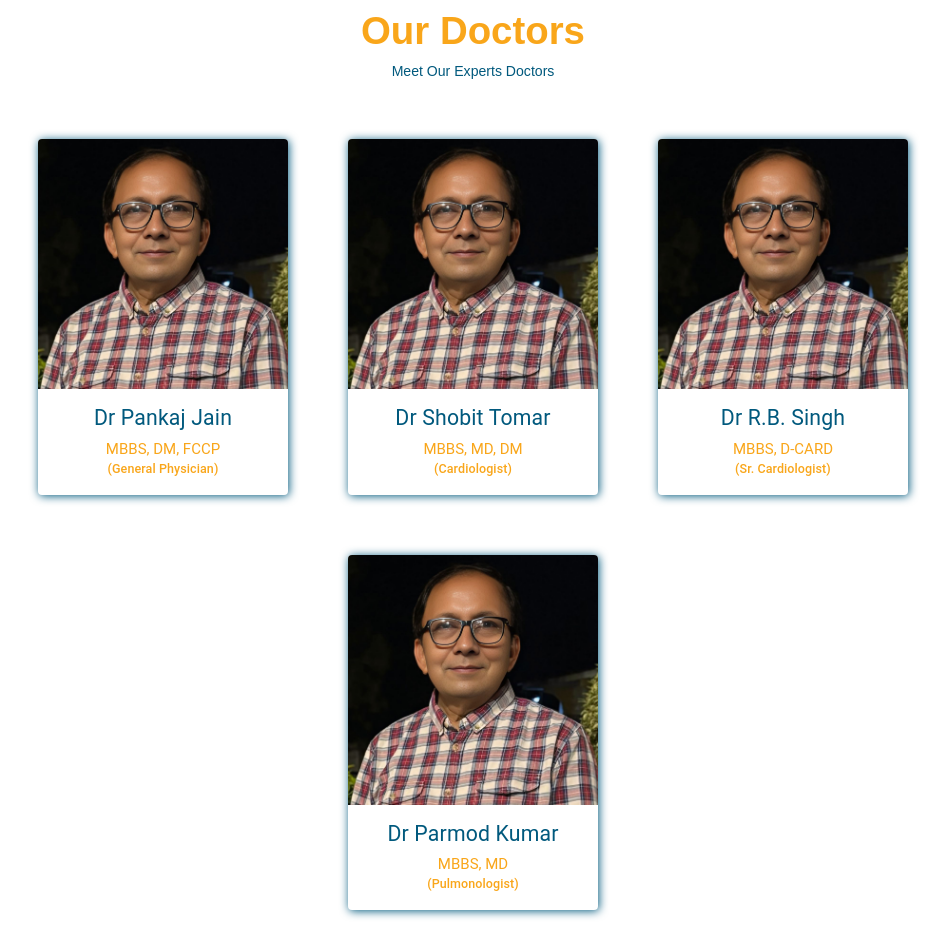
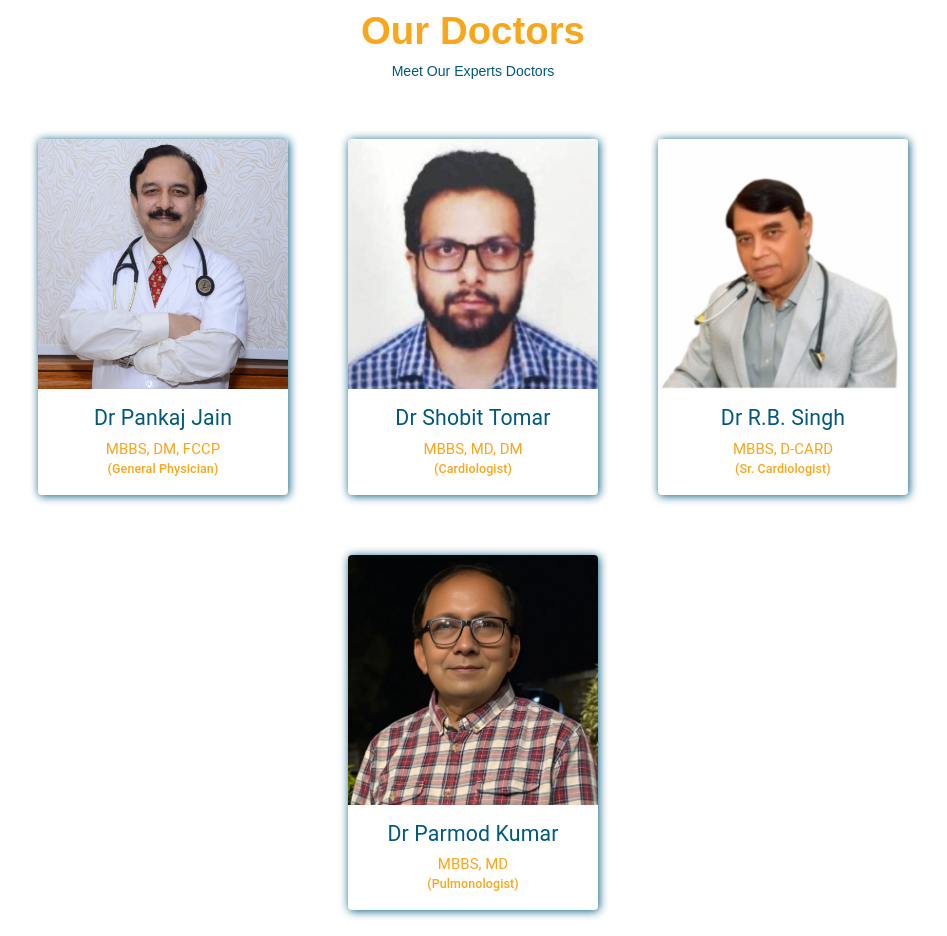
Before and after one commit to Aarishkasgar/Evan-Hospital, a React (Vite) app: page / in a window 1280 px wide. Shown: the part 3460-4396 px from the top of the page, without its empty margins (167-1114 px from the left). Built offline with nearby package versions, Linux system fonts and the light colour scheme; a web font is replaced by a local one.

Commit message:
g-commit

```diff
--- a/src/pages/Home.jsx
+++ b/src/pages/Home.jsx
@@ -17,10 +17,9 @@ import CounterHeartIcon from "../assets/counter-Heart-icon.png";
 import CounterHeldPatientsIcon from "../assets/counter-held-patients-icon.png";
 import CounterDoctorIcon from "../assets/countr-doctor-icon.png";
 import DoctorsCard from "../components/DoctorsCard";
-// import DrImg1 from "../assets/DoctorsImg/DrImg1.jpg";
-// import DrImg1 from "../assets/DoctorsImg/DrImg1.jpg";
-// import DrImg2 from "../assets/DoctorsImg/DrImg2.jpg";
-// import DrImg3 from "../assets/DoctorsImg/DrImg3.jpg";
+import DrImg1 from "../assets/DoctorsImg/DrImg1.png";
+import DrImg2 from "../assets/DoctorsImg/DrImg2.jpg";
+import DrImg3 from "../assets/DoctorsImg/DrImg3.jpg";
 import DrImg4 from "../assets/DoctorsImg/DrImg4.jpg";
 import BookAppointment from "../components/BookAppointment";
 import AccessTimeFilledIcon from "@mui/icons-material/AccessTimeFilled";
@@ -225,19 +224,19 @@ const Home = () => {
           <p>Meet Our Experts Doctors</p>
           <div className="our-doctors-container">
             <DoctorsCard
-              img={DrImg4}
+              img={DrImg1}
               name="Dr Pankaj Jain"
               degree="MBBS, DM, FCCP"
               destination="(General Physician)"
             />
             <DoctorsCard
-              img={DrImg4}
+              img={DrImg2}
               name="Dr Shobit Tomar"
               degree="MBBS, MD, DM"
               destination="(Cardiologist)"
             />
             <DoctorsCard
-              img={DrImg4}
+              img={DrImg3}
               name="Dr R.B. Singh"
               degree="MBBS, D-CARD"
               destination="(Sr. Cardiologist)"
```
